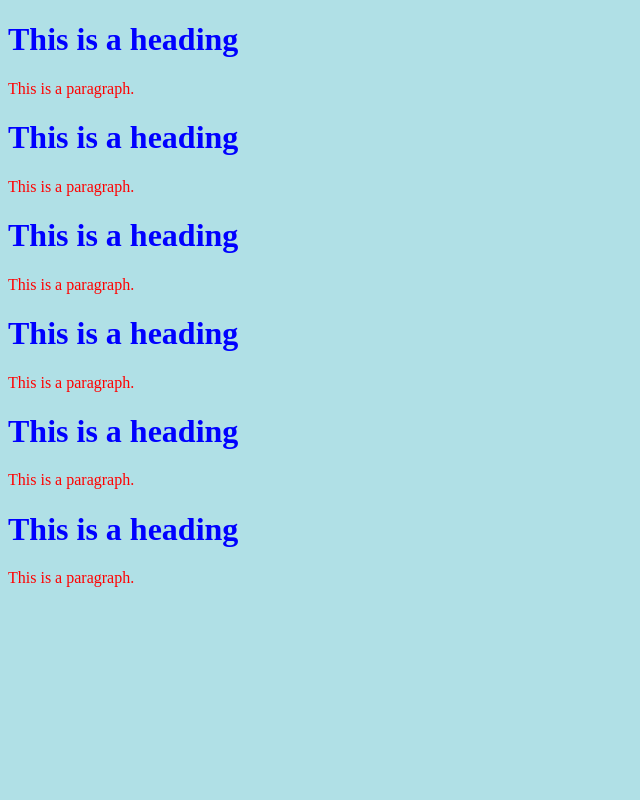
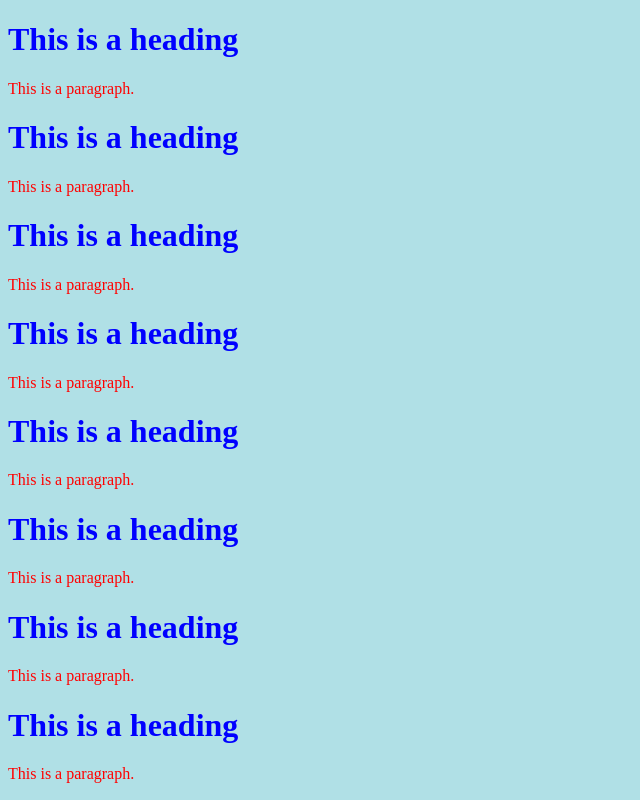
Before and after one commit to mmeshrif/Mern-Track, a plain HTML site: page index.html in a window 1280 px wide. Shown: the top 800 px of the page, without its empty margins (0-640 px from the left). Drawn offline with Linux system fonts and the light colour scheme.

Commit message:
Update index.html

```diff
--- a/index.html
+++ b/index.html
@@ -17,6 +17,15 @@ p    {color: red;}
 <h1>This is a heading</h1>
 <p>This is a paragraph.</p>
 </body>
+  <body>
+<h1>This is a heading</h1>
+<p>This is a paragraph.</p>
+<h1>This is a heading</h1>
+<p>This is a paragraph.</p>
+<h1>This is a heading</h1>
+<p>This is a paragraph.</p>
+<h1>This is a heading</h1>
+<p>This is a paragraph.</p>
 </html>
 <h1>This is a heading</h1>
 <p>This is a paragraph.</p>
```
